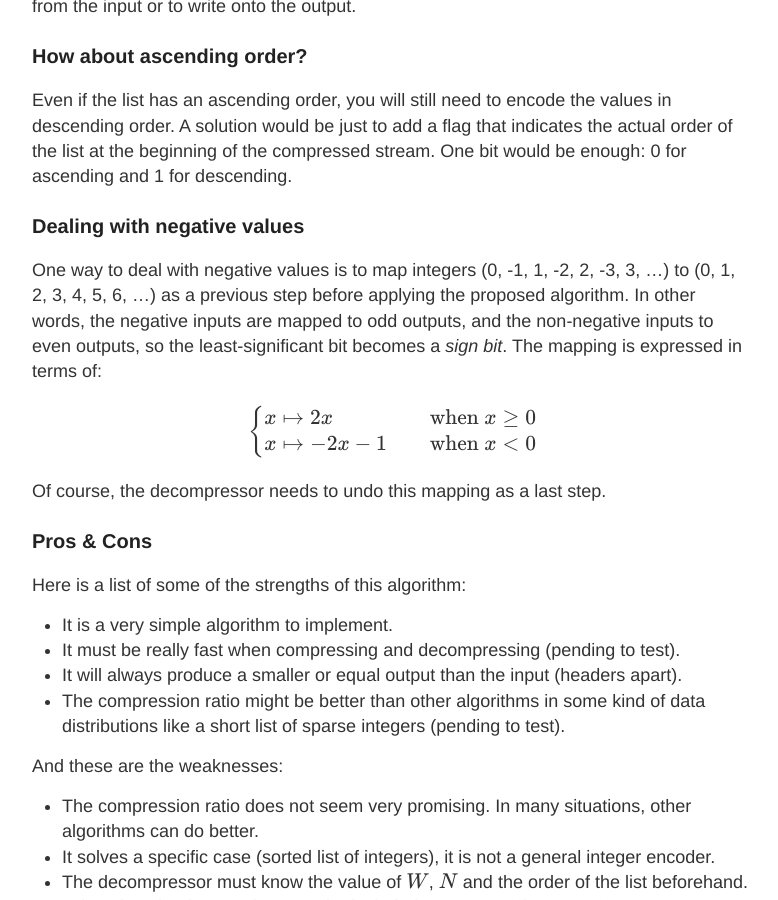
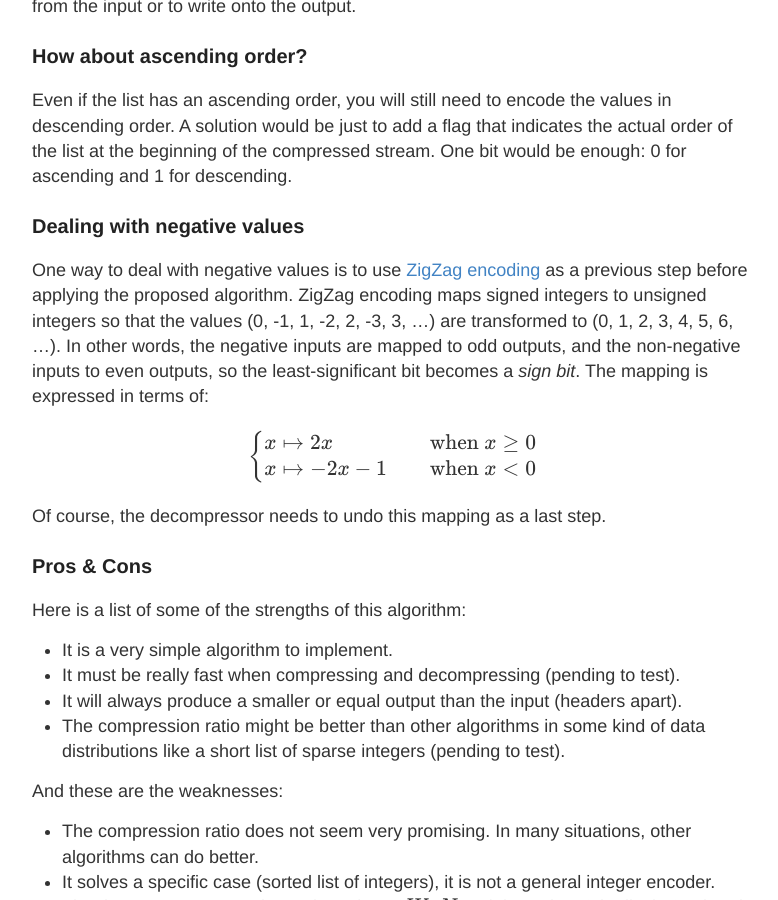
Before and after one commit to vteromero/vteromero.github.io, a Jekyll site: the page built from _posts/2018-10-06-simple-integer-list-compression.md, in a window 1280 px wide and 900 px high, scrolled down 3474 px. Shown: the whole window, without its empty margins (248-1026 px from the left). Built offline with Jekyll 4.4.1, drawn with Linux system fonts in a browser that asks for light colours; formulas are drawn with MathJax 3; comment, search, counter and statistics services are not loaded.

Commit message:
update 2018-10-06-simple-integer-list-compression.md post

```diff
--- a/_posts/2018-10-06-simple-integer-list-compression.md
+++ b/_posts/2018-10-06-simple-integer-list-compression.md
@@ -111,7 +111,7 @@ Even if the list has an ascending order, you will still need to encode the value
 
 ### Dealing with negative values
 
-One way to deal with negative values is to map integers (0, -1, 1, -2, 2, -3, 3, ...) to (0, 1, 2, 3, 4, 5, 6, ...) as a previous step before applying the proposed algorithm. In other words, the negative inputs are mapped to odd outputs, and the non-negative inputs to even outputs, so the least-significant bit becomes a *sign bit*. The mapping is expressed in terms of:
+One way to deal with negative values is to use [ZigZag encoding](https://developers.google.com/protocol-buffers/docs/encoding#types) as a previous step before applying the proposed algorithm. ZigZag encoding maps signed integers to unsigned integers so that the values (0, -1, 1, -2, 2, -3, 3, ...) are transformed to (0, 1, 2, 3, 4, 5, 6, ...). In other words, the negative inputs are mapped to odd outputs, and the non-negative inputs to even outputs, so the least-significant bit becomes a *sign bit*. The mapping is expressed in terms of:
 
 $$
 \begin{cases}
```
